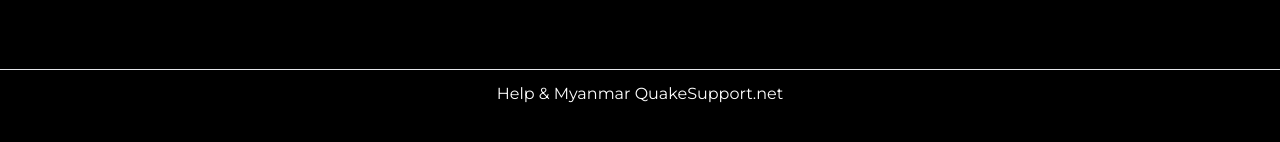
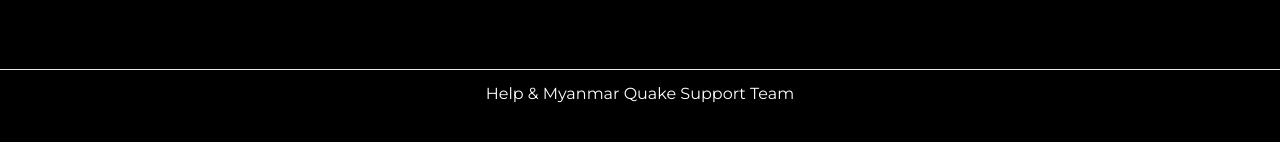
Before and after one commit to linnaungnaunghtun/earthquake, a React (Vite) app: page / in a window 1280 px wide. Shown: the part 504-646 px from the top of the page. Built offline with nearby package versions, Linux system fonts and the light colour scheme; no server answers; the database is empty; a web font is replaced by a local one.

Commit message:
fix input header

```diff
--- a/src/features/public/components/Footer.jsx
+++ b/src/features/public/components/Footer.jsx
@@ -6,7 +6,7 @@
 
       <div className="mt-10">
       <hr></hr>
-          <h5 className="text-white text-center pt-3">Help & Myanmar QuakeSupport.net</h5>
+          <h5 className="text-white text-center pt-3">Help & Myanmar Quake Support Team</h5>
       </div>
     </footer>
   );
--- a/src/features/public/pages/ViewPage.jsx
+++ b/src/features/public/pages/ViewPage.jsx
@@ -105,7 +105,7 @@
   return (
     <>
     <div className="bg-death p-3 text-white">
-        <marquee className="text-sm">ငလျင်းဘေးအန္တရာယ် မှ  ကင်းဝေးကြပါစေလို့ MMQuakeSupport.net မှ ဆုတောင်းပေးလိုက်ပါတယ်  &nbsp; &nbsp; &nbsp; &nbsp; &nbsp; &nbsp;  &nbsp; &nbsp; &nbsp;  &nbsp; &nbsp; &nbsp;  &nbsp; &nbsp; &nbsp;  &nbsp; &nbsp; &nbsp;  &nbsp; &nbsp; &nbsp;   ငလျင်းဘေးအန္တရာယ် မှ  ကင်းဝေးကြပါစေလို့ MMQuakeSupport.net မှ ဆုတောင်းပေးလိုက်ပါတယ်</marquee>
+        <marquee className="text-sm">ငလျင်းဘေးအန္တရာယ် မှ  ကင်းဝေးကြပါစေလို့ Myanmar Quake Support Team မှ ဆုတောင်းပေးလိုက်ပါတယ်  &nbsp; &nbsp; &nbsp; &nbsp; &nbsp; &nbsp;  &nbsp; &nbsp; &nbsp;  &nbsp; &nbsp; &nbsp;  &nbsp; &nbsp; &nbsp;  &nbsp; &nbsp; &nbsp;  &nbsp; &nbsp; &nbsp;   ငလျင်းဘေးအန္တရာယ် မှ  ကင်းဝေးကြပါစေလို့ MMQuakeSupport.net မှ ဆုတောင်းပေးလိုက်ပါတယ်</marquee>
     </div>
       <New />
       <div className="bg-black">
```
